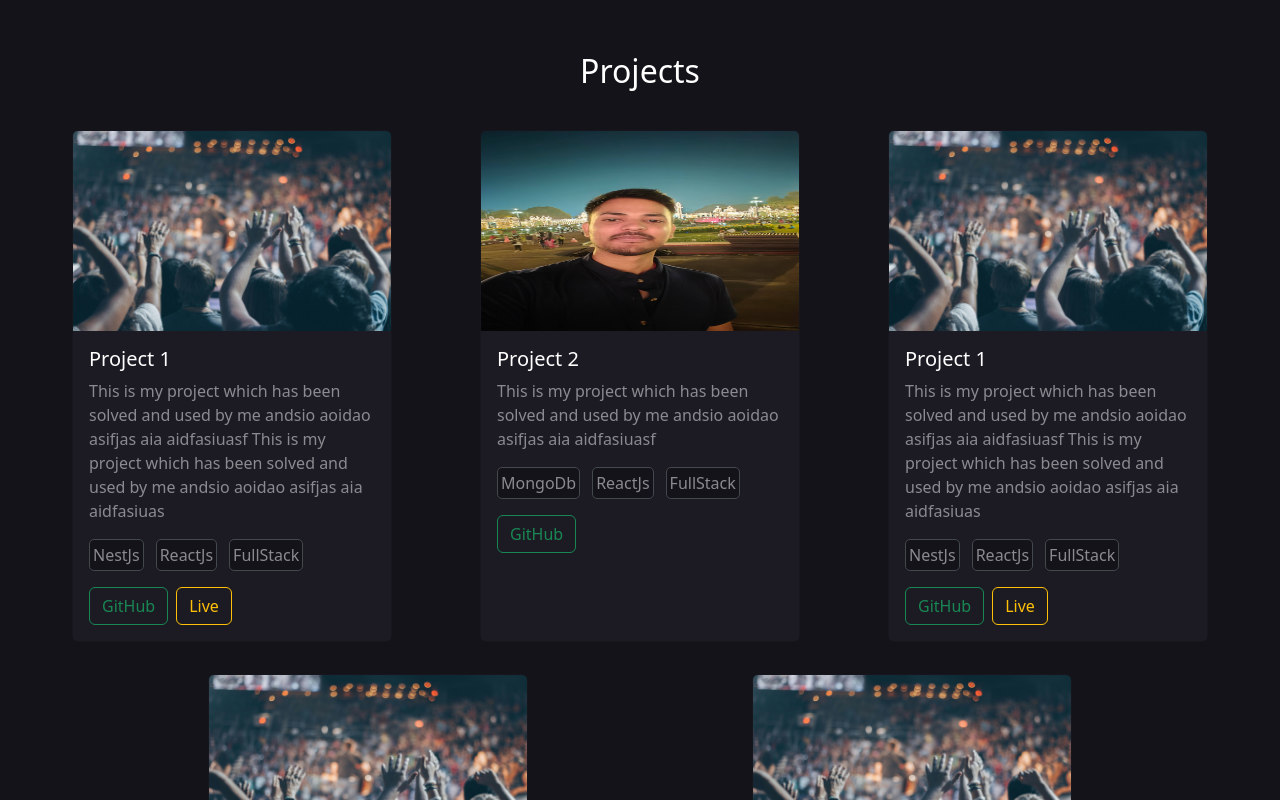
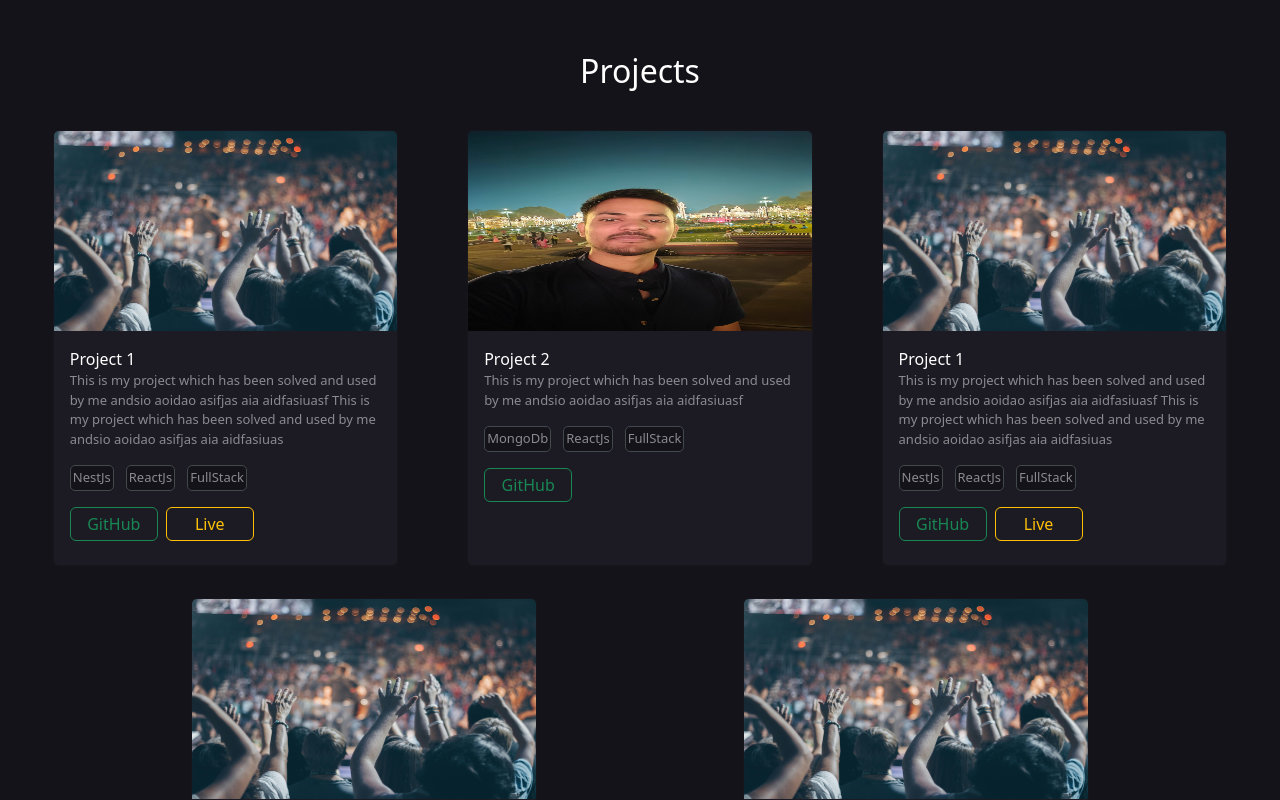
Before and after one commit to itsaslowball/Portfolio_new, a React (Vite) app: page / in a window 1280 px wide. Shown: the part 680-1480 px from the top of the page. Built offline with nearby package versions, Linux system fonts and the light colour scheme.

Commit message:
project card height adjusted

```diff
--- a/src/components/Hero.css
+++ b/src/components/Hero.css
@@ -97,7 +97,7 @@
                 width: 60vh;
                 height: 60vh;
                 border-radius: 50%;
-                margin-left: -5vh;
+                margin-left: 10vh;
                 margin-top: 2vh;
         }
 
--- a/src/components/ProjectCard.jsx
+++ b/src/components/ProjectCard.jsx
@@ -5,14 +5,16 @@ export const ProjectCard = (params) => {
   return (
     <div
       class="card project-card"
-      style={{backgroundColor: '#1C1B23'}}
+      style={{
+        backgroundColor: "#1C1B23",
+      }}
     >
-      <img src={params.image} class="card-img-top" alt="..." />
-      <div class="card-body">
-        <h5 class="card-title" style={{ color: "white" }}>
+      <img src={params.image} class="card-img-top" alt="..."/>
+      <div class="card-body" >
+        <h7 class="card-title" style={{ color: "white" }}>
           {params.name}
-        </h5>
-        <p class="card-text" style={{ color: "#8B8A90" }}>
+        </h7>
+        <p class="card-text" style={{ color: "#8B8A90", fontSize: "13px" }}>
           {params.description}
         </p>
         <div style={{ display: "flex", flexWrap: "wrap", gap: "1.501vh" }}>
@@ -21,14 +23,23 @@ export const ProjectCard = (params) => {
           ))}
         </div>
         <div>
-          <a href={params.github} class="btn btn-outline-success">
+          <a
+            href={params.github}
+            class="btn btn-outline-success"
+            style={{ width: "11vh", fontSize: "2vh", padding: "0.5vh" }}
+          >
             GitHub
           </a>
           {params.demo !== "" && (
             <a
               href={params.demo}
-              style={{ marginLeft: "1vh" }}
-              class="btn btn-outline-warning "
+              class="btn btn-outline-warning"
+              style={{
+                width: "11vh",
+                fontSize: "2vh",
+                padding: "0.5vh",
+                marginLeft: "1vh",
+              }}
             >
               Live
             </a>
--- a/src/components/Projects.css
+++ b/src/components/Projects.css
@@ -1,24 +1,44 @@
 .project-card {
-      width: 40.2vh;
+      width: 43.2vh;
       background-color: #1C1B23;
       margin: 2vh;
-      height:auto;
+      /* height:; */
       transition: transform 0.3s ease-in-out;
+            height: 61vh;
+                        padding-bottom:1vh
+      /* scrollbar-width: 1px;
+            scrollbar-color: #555 #1c1b23; */
+
+            /* For WebKit (Chrome, Safari) */
+            /* &::-webkit-scrollbar {
+                  width: 8px;
+            }
+
+            &::-webkit-scrollbar-thumb {
+                  background-color: #555;
+            }
+
+            &::-webkit-scrollbar-track {
+                  background-color: #1c1b23;
+            } */
+
 }
-@media (min-width: 764px) {
+
+@media screen and (max-width: 767px) {
       .project-card{
       background-color: #1C1B23;
-            width: 40vh;
+            width: 50vh;
       }
 }
 .tags {
       border: 0.5px solid #41494d;
       border-radius: 5px;
       color: #8B8A90;
+      font-size: small;
       background-color: #14131A;
       width: auto;
       height: auto;
-      padding: 3px;
+      padding: 2px;
 }
 
 .card-img-top {
```
